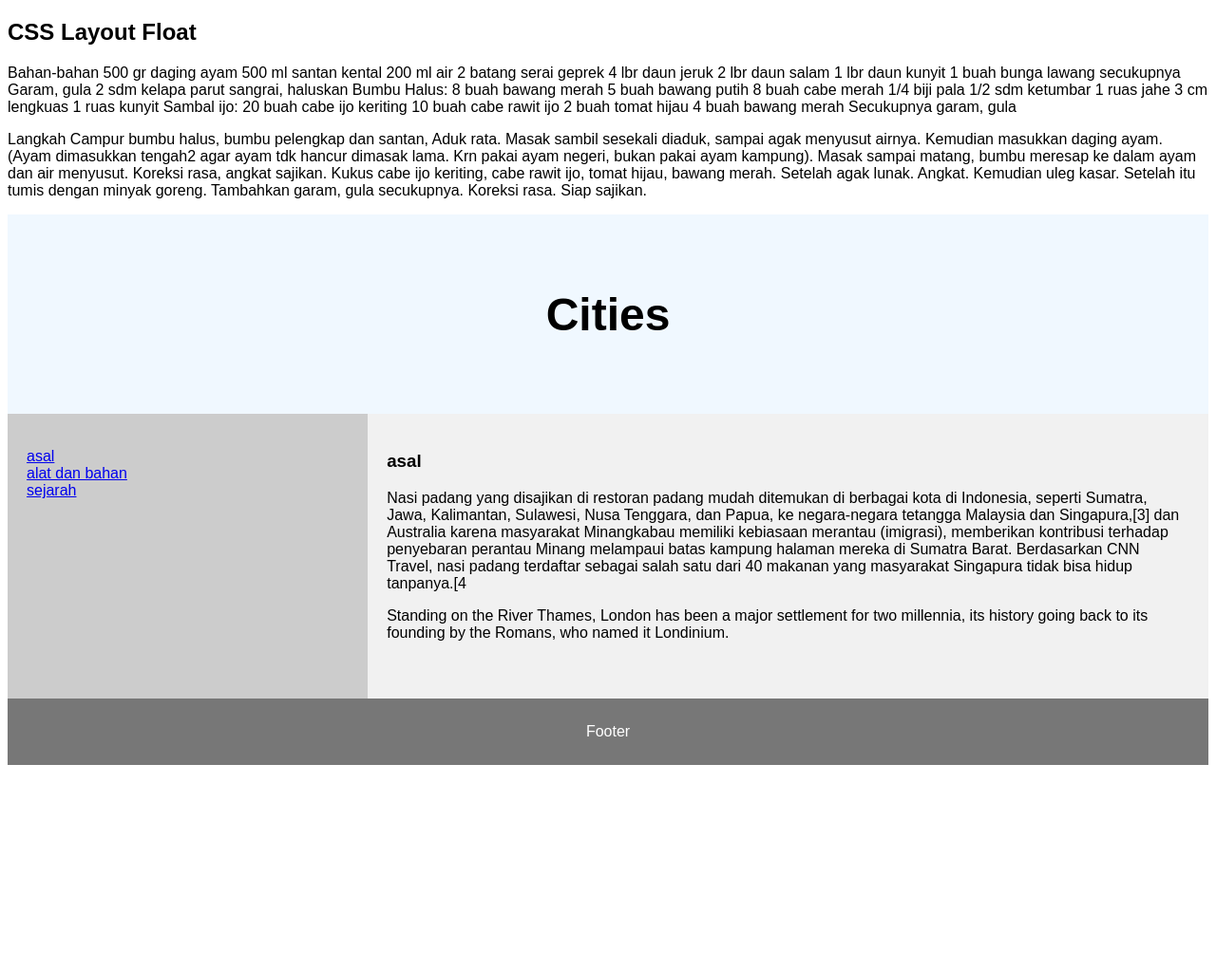
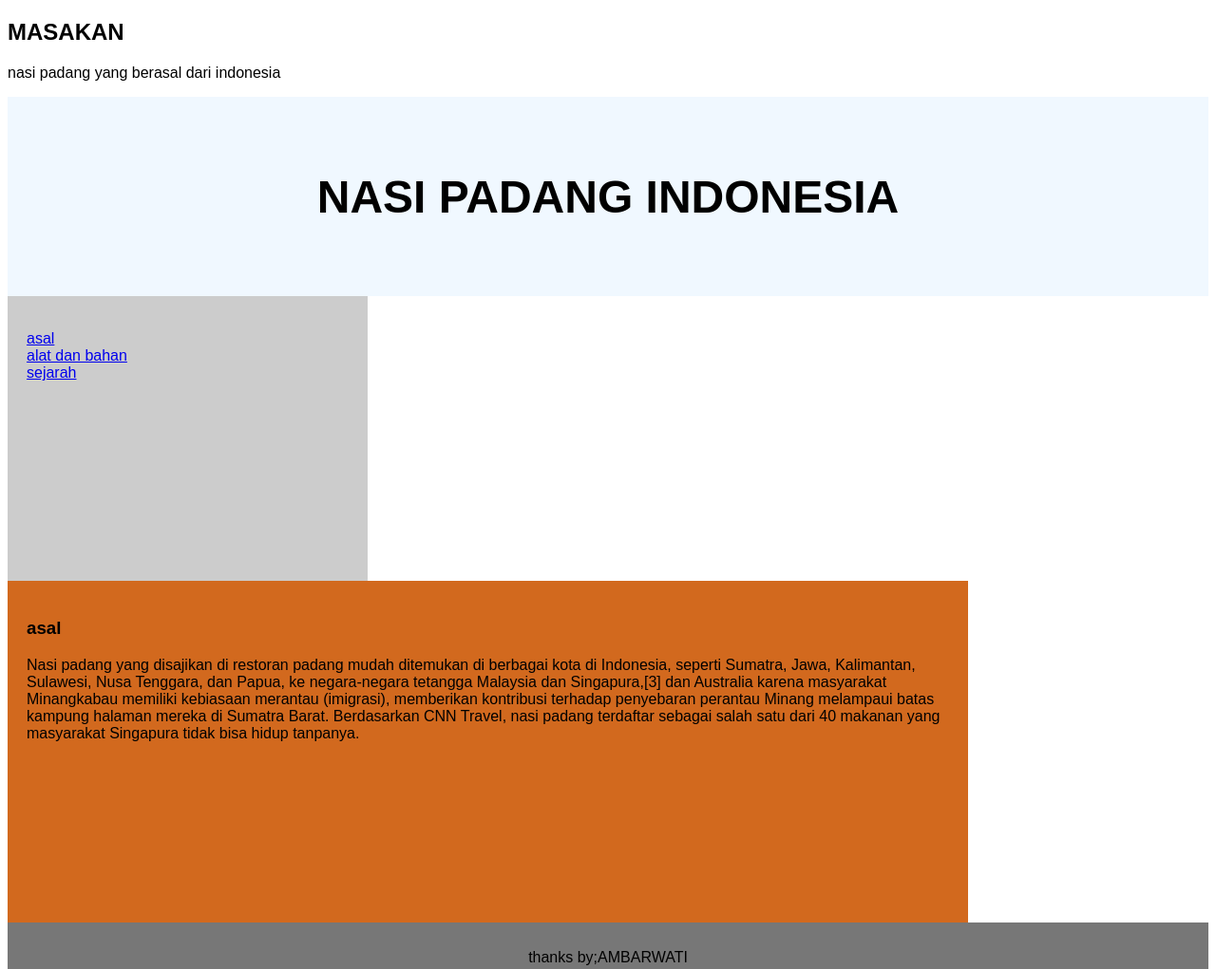
Before and after one commit to ambarwatiXIIRPL1/ambargithub.oi, a plain HTML site: page nasi padang.html in a window 1280 px wide. Shown: the top 1021 px of the page at 95% size. Before the commit the page ends 814 px from the top, so only its background shows below. Drawn offline with Linux system fonts and the light colour scheme.

Commit message:
Update nasi padang.html

```diff
--- a/nasi padang.html
+++ b/nasi padang.html
@@ -40,9 +40,9 @@ nav ul {
 article {
   float: left;
   padding: 20px;
-  width: 70%;
-  background-color: #f1f1f1;
-  height: 300px; /* only for demonstration, should be removed */
+  width: 80%;
+  background-color: #D2691E;
+  height: 360px; /* only for demonstration, should be removed */
 }
 
 /* Clear floats after the columns */
@@ -55,15 +55,15 @@ section::after {
 /* Style the footer */
 footer {
   background-color: #777;
-  padding: 10px;
+  padding: 12px;
   text-align: center;
-  color: white;
+  color: black;
 }
 
 /* Responsive layout - makes the two columns/boxes stack on top of each other instead of next to each other, on small screens */
 @media (max-width: 600px) {
   nav, article {
-    width: 100%;
+    width: 80%;
     height: auto;
   }
 }
@@ -71,41 +71,11 @@ footer {
 </head>
 <body>
 
-<h2>CSS Layout Float</h2>
-<p>Bahan-bahan
-500 gr daging ayam
-500 ml santan kental
-200 ml air
-2 batang serai geprek
-4 lbr daun jeruk
-2 lbr daun salam
-1 lbr daun kunyit
-1 buah bunga lawang
-secukupnya Garam, gula
-2 sdm kelapa parut sangrai, haluskan
-Bumbu Halus:
-8 buah bawang merah
-5 buah bawang putih
-8 buah cabe merah
-1/4 biji pala
-1/2 sdm ketumbar
-1 ruas jahe
-3 cm lengkuas
-1 ruas kunyit
-Sambal ijo:
-20 buah cabe ijo keriting
-10 buah cabe rawit ijo
-2 buah tomat hijau
-4 buah bawang merah
-Secukupnya garam, gula</p>
-<p>Langkah
-Campur bumbu halus, bumbu pelengkap dan santan, Aduk rata. Masak sambil sesekali diaduk, sampai agak menyusut airnya.
-Kemudian masukkan daging ayam. (Ayam dimasukkan tengah2 agar ayam tdk hancur dimasak lama. Krn pakai ayam negeri, bukan pakai ayam kampung). Masak sampai matang, bumbu meresap ke dalam ayam dan air menyusut. Koreksi rasa, angkat sajikan.
-Kukus cabe ijo keriting, cabe rawit ijo, tomat hijau, bawang merah. Setelah agak lunak. Angkat. Kemudian uleg kasar.
-Setelah itu tumis dengan minyak goreng. Tambahkan garam, gula secukupnya. Koreksi rasa. Siap sajikan.</p>
+<h2>MASAKAN</h2>
+<p>nasi padang yang berasal dari indonesia</p>
 
 <header>
-  <h2>Cities</h2>
+  <h2>NASI PADANG INDONESIA</h2>
 </header>
 
 <section>
@@ -119,13 +89,13 @@ Setelah itu tumis dengan minyak goreng. Tambahkan garam, gula secukupnya. Koreks
 
   <article>
     <h1>asal</h1>
-    <p>Nasi padang yang disajikan di restoran padang mudah ditemukan di berbagai kota di Indonesia, seperti Sumatra, Jawa, Kalimantan, Sulawesi, Nusa Tenggara, dan Papua, ke negara-negara tetangga Malaysia dan Singapura,[3] dan Australia karena masyarakat Minangkabau memiliki kebiasaan merantau (imigrasi), memberikan kontribusi terhadap penyebaran perantau Minang melampaui batas kampung halaman mereka di Sumatra Barat. Berdasarkan CNN Travel, nasi padang terdaftar sebagai salah satu dari 40 makanan yang masyarakat Singapura tidak bisa hidup tanpanya.[4</p>
-    <p>Standing on the River Thames, London has been a major settlement for two millennia, its history going back to its founding by the Romans, who named it Londinium.</p>
+    <p>Nasi padang yang disajikan di restoran padang mudah ditemukan di berbagai kota di Indonesia, seperti Sumatra, Jawa, Kalimantan, Sulawesi, Nusa Tenggara, dan Papua, ke negara-negara tetangga Malaysia dan Singapura,[3] dan Australia karena masyarakat Minangkabau memiliki kebiasaan merantau (imigrasi), memberikan kontribusi terhadap penyebaran perantau Minang melampaui batas kampung halaman mereka di Sumatra Barat. Berdasarkan CNN Travel, nasi padang terdaftar sebagai salah satu dari 40 makanan yang masyarakat Singapura tidak bisa hidup tanpanya.</p>
+
   </article>
 </section>
 
 <footer>
-  <p>Footer</p>
+  <p>thanks by;AMBARWATI</p>
 </footer>
 
 </body>
```
